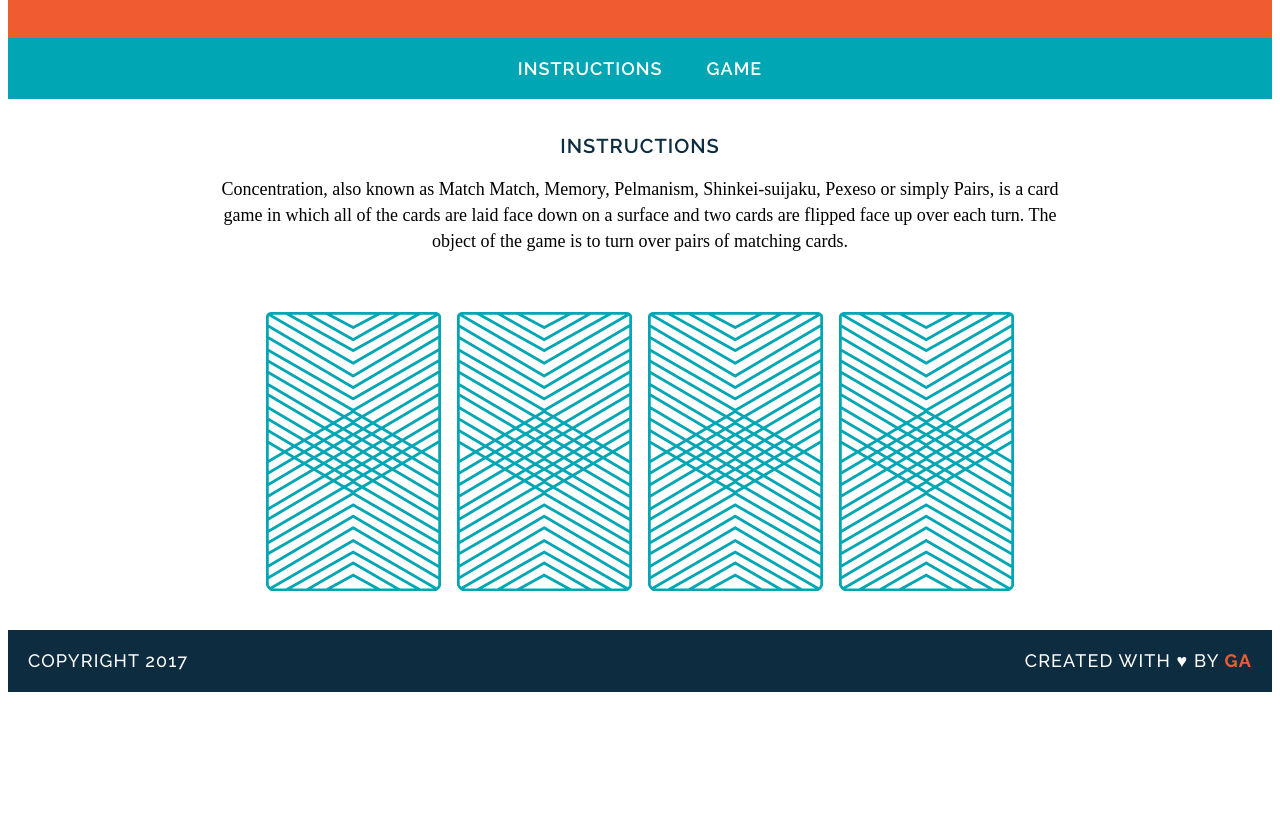
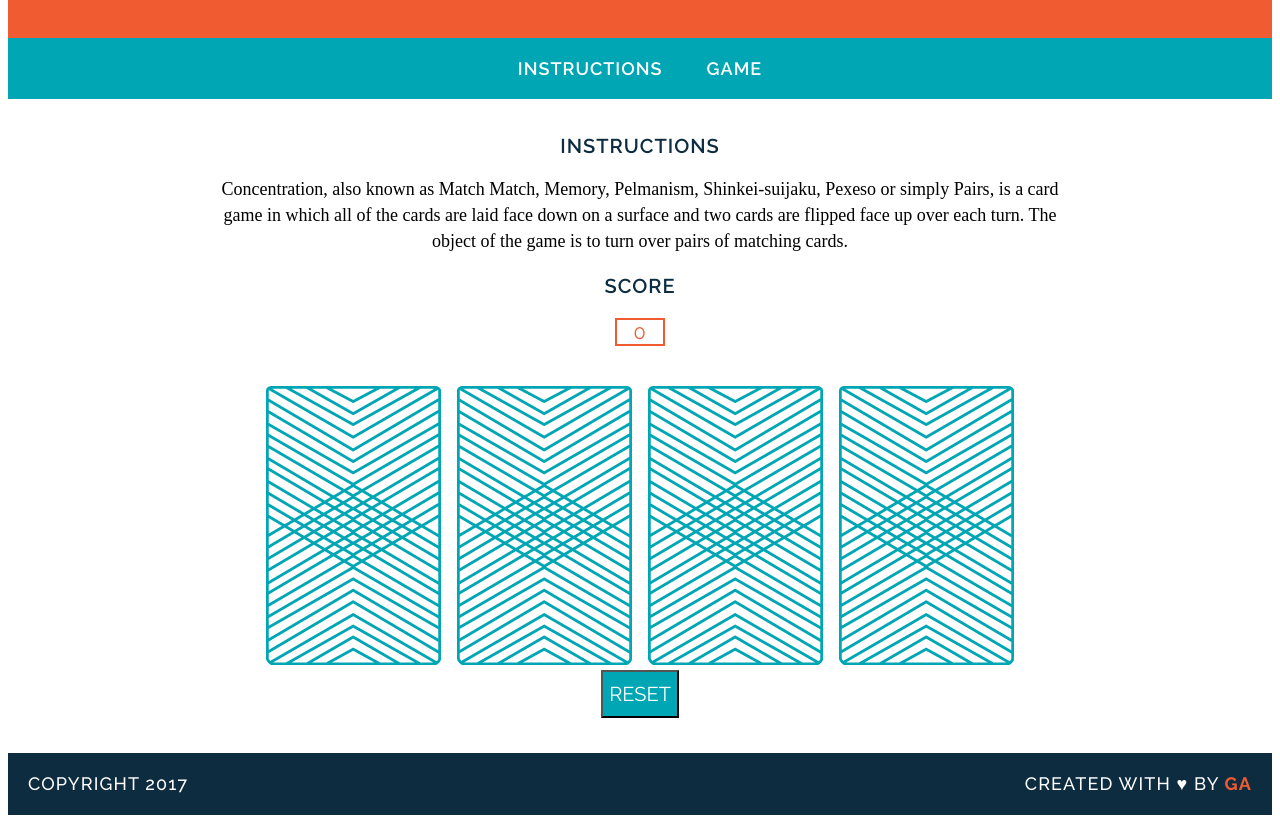
Before and after one commit to NouraAlhadlaq/wdi-fundamentals-memorygame, a plain HTML site: page memory_game/index.html in a window 1280 px wide. Shown: the part 143-966 px from the top of the page. Before the commit the page ends 843 px from the top, so only its background shows below. Drawn offline with Linux system fonts and the light colour scheme; a web font is replaced by a local one.

Commit message:
created game logic

```diff
--- a/memory_game/css/style.css
+++ b/memory_game/css/style.css
@@ -11,7 +11,7 @@ font-size: 45px;
 
 }
 
-h2{
+h2, h3{
 	font-family: "Raleway", sans-serif;
 	color: #0D2C40;
 	letter-spacing: 1px;
@@ -19,14 +19,6 @@ h2{
 	font-size: 20px;
 }
 
-/*h3{
-	font-family: "Raleway", sans-serif;
-	color:  #F15B31;
-	letter-spacing: 1px;
-	font-weight: 600;
-	font-size: 18px;
-
-}*/
 
 p {
 font-family: "Droid Serif", serif;
@@ -40,11 +32,36 @@ header{
 	padding: 30px 20px;
 }
 
-nav{
+#score {
+    font-family: "Raleway", sans-serif;
+	font-weight: 400;
+    font-size: 20px;
+	color: #F15B31;
+	border: 2px solid;
+	border-color: #F15B31;
+	margin-right: 400px;
+	margin-left: 400px;
+	}
+
+nav {
 	background-color: #00A6B3;
 	color: #FFFFFF;
 	padding-bottom: 20px;
 	padding-top: 20px;
+}
+
+input{
+	font-family: "Raleway", sans-serif;
+	background-color: #00A6B3;
+	font-weight: 400;
+    font-size: 20px ;
+	color: #FFFFFF;
+	padding-bottom: 10px;
+	padding-top: 10px;
+}
+
+input:hover {
+background-color: #F15B31;
 }
 
 a{
@@ -64,6 +81,7 @@ a{
 a:hover {
 border-color: #FFFFFF;
 }
+
 
 main{
 	width: 850px;
--- a/memory_game/index.html
+++ b/memory_game/index.html
@@ -4,6 +4,7 @@
 	<title>Memory Card Game</title>
 	<link href="https://fonts.googleapis.com/css?family=Droid+Serif|Raleway:400,500,600,700" rel="stylesheet">
 	<link rel="stylesheet" type="text/css" href="css/style.css">
+
 </head>
 <body>
 
@@ -21,8 +22,10 @@
 
 <p>Concentration, also known as Match Match, Memory, Pelmanism, Shinkei-suijaku, Pexeso or simply Pairs, is a card game in which all of the cards are laid face down on a surface and two cards are flipped face up over each turn. The object of the game is to turn over pairs of matching cards.</p>
 
-
+<h3> SCORE <h3>
+<div id="score">0</div>
 <div id="game-board" class="board clearfix"></div>
+<input type='button' onclick='location.reload();' value='RESET' />
 
 </main>
 <footer class="clearfix">
--- a/memory_game/js/main.js
+++ b/memory_game/js/main.js
@@ -22,13 +22,19 @@ var cards = [
 ];
 
 var cardsInPlay = [];
+var score = document.getElementById('score');
 
 var checkForMatch = function(){
 if (cardsInPlay.length === 2 ){
 	if (cardsInPlay[0] === cardsInPlay[1] ) {
+
 		alert("You found a match!");
+        score.innerHTML++;
+
 } else if (cardsInPlay[0] !== cardsInPlay[1]){
 alert("Sorry, try again.");
+		if (score.innerHTML != 0)
+			{score = score.innerHTML--;}
 }
 }
 
@@ -40,9 +46,7 @@ var flipCard = function(){
 	this.setAttribute('src',cards[cardId].cardImage);
 	cardsInPlay.push(cards[cardId].rank);
 	checkForMatch();
-	//console.log("User flipped"+ " " + cards[cardId].rank) ;
-	//console.log(cards[cardId].cardImage);
-	//console.log(cards[cardId].suit);
+
 }
 
 
@@ -57,3 +61,5 @@ var createBoard = function(){
 }
 
 createBoard();
+
+//document.getElementById('reset').addEventListener('click', document.location.reload(true));
```
